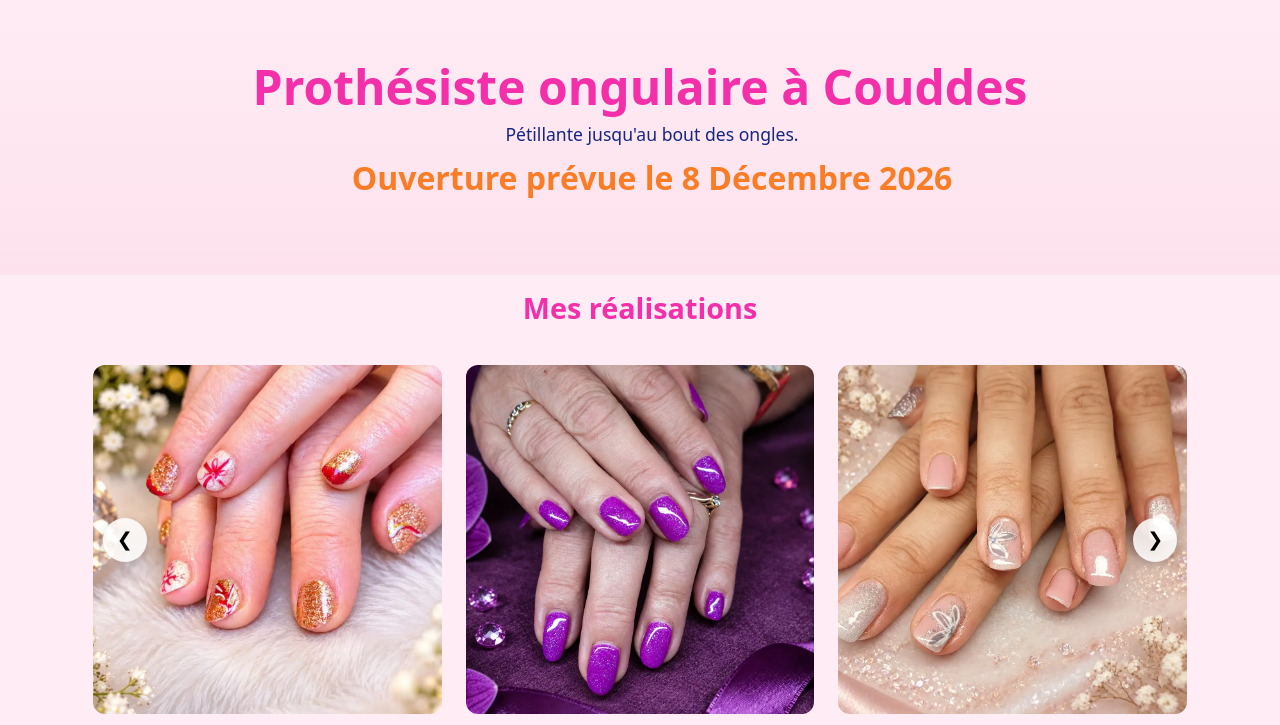
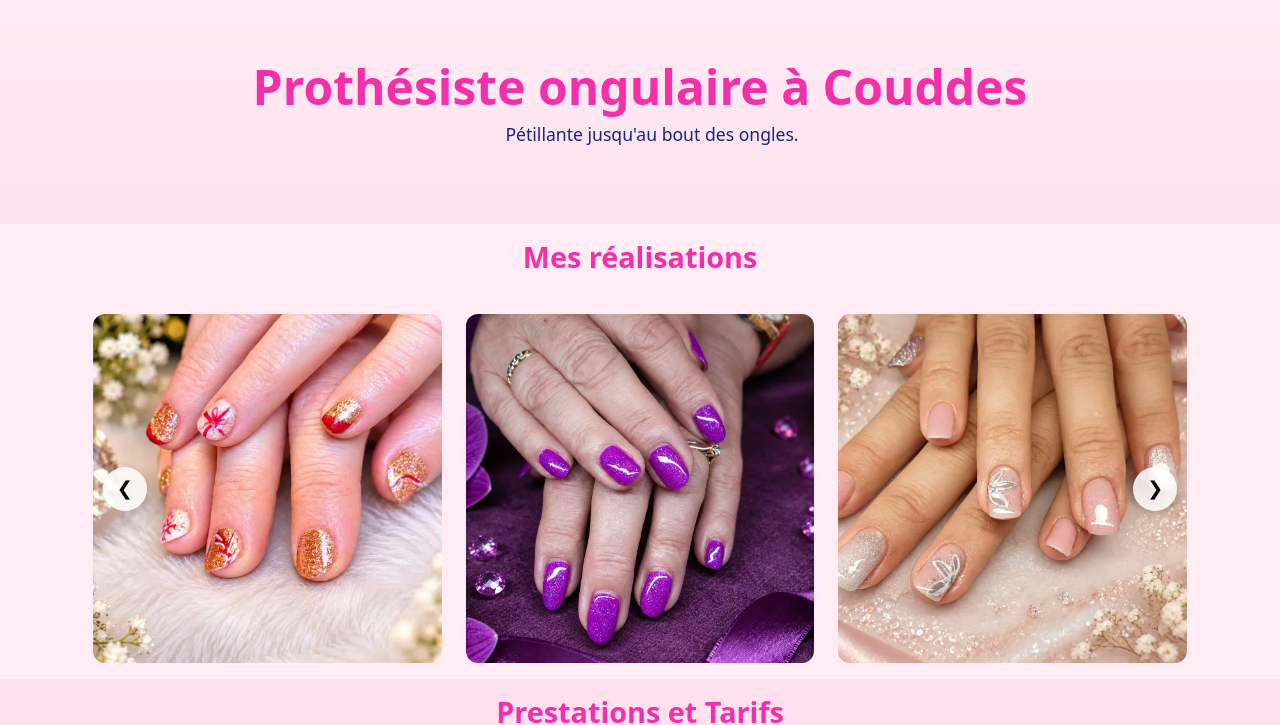
Before and after one commit to PaulineDiot/paulipop-nail-studio, a plain HTML site: page index.html in a window 1280 px wide. Shown: the part 85-810 px from the top of the page. Drawn offline with Linux system fonts and the light colour scheme.

```diff
--- a/index.html
+++ b/index.html
@@ -70,7 +70,7 @@
             <div class="container">
                 <h1>Prothésiste ongulaire à Couddes</h1>
                 <p class="hero__subtitle">Pétillante jusqu'au bout des ongles.</p>
-                <p class="hero__subtitle__note">Ouverture prévue le 8 Décembre 2026</p>
+                <!--<p class="hero__subtitle__note">Ouverture prévue le 8 Décembre 2026</p>-->
             </div>
         </section>
 
```
